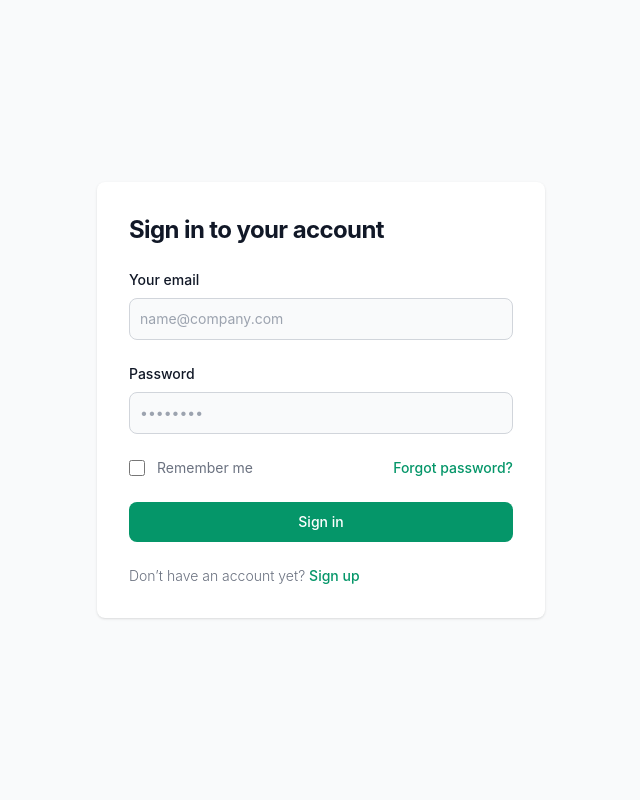
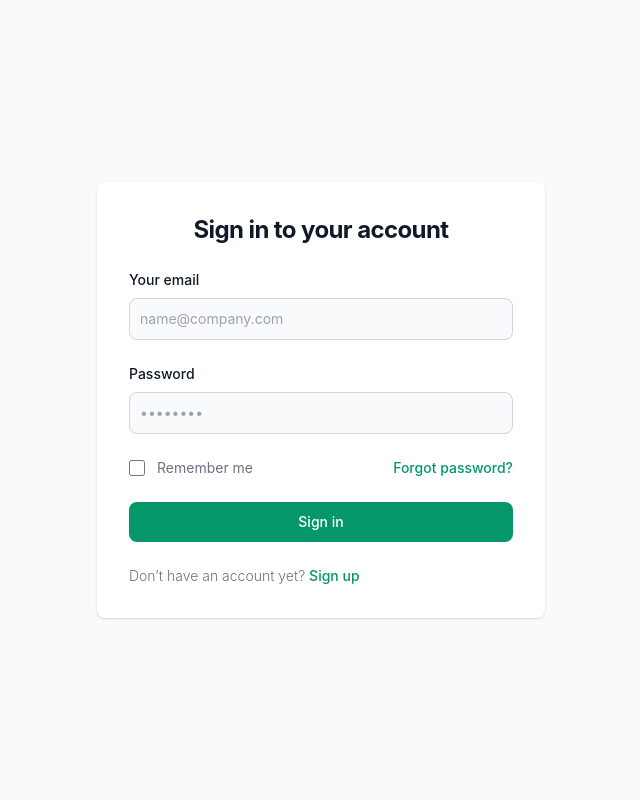
Before and after one commit to bbigbear/Django-CRM-Web, a Django app: page /users/login/ in a window 1280 px wide. Shown: the whole page, without its empty margins (319-959 px from the left). Run offline with Django 4.2, Linux system fonts and the light colour scheme; style sheets or scripts are compiled from the project's sources; some libraries are stand-ins or nearby versions.

Commit message:
style: h1 text-center

```diff
--- a/templates/login_view.html
+++ b/templates/login_view.html
@@ -4,7 +4,7 @@
         <div class="flex flex-col items-center justify-center px-6 py-8 mx-auto md:h-screen lg:py-0">
             <div class="w-full bg-white rounded-lg shadow dark:border md:mt-0 sm:max-w-md xl:p-0 dark:bg-gray-800 dark:border-gray-700">
                 <div class="p-6 space-y-4 md:space-y-6 sm:p-8">
-                    <h1 class="text-xl font-bold leading-tight tracking-tight text-gray-900 md:text-2xl dark:text-white">
+                    <h1 class="text-xl text-center font-bold leading-tight tracking-tight text-gray-900 md:text-2xl dark:text-white">
                         Sign in to your account
                     </h1>
                     <form class="space-y-4 md:space-y-6" action="#">
```
